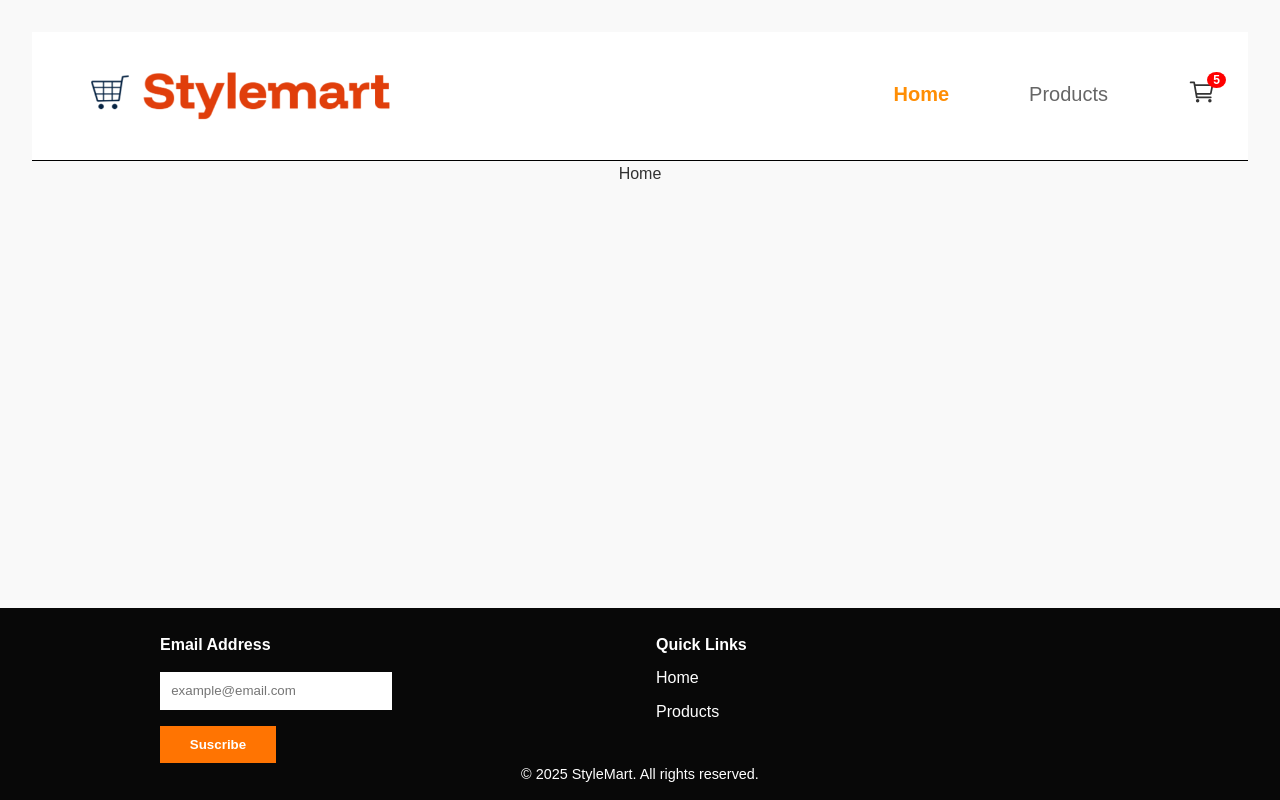
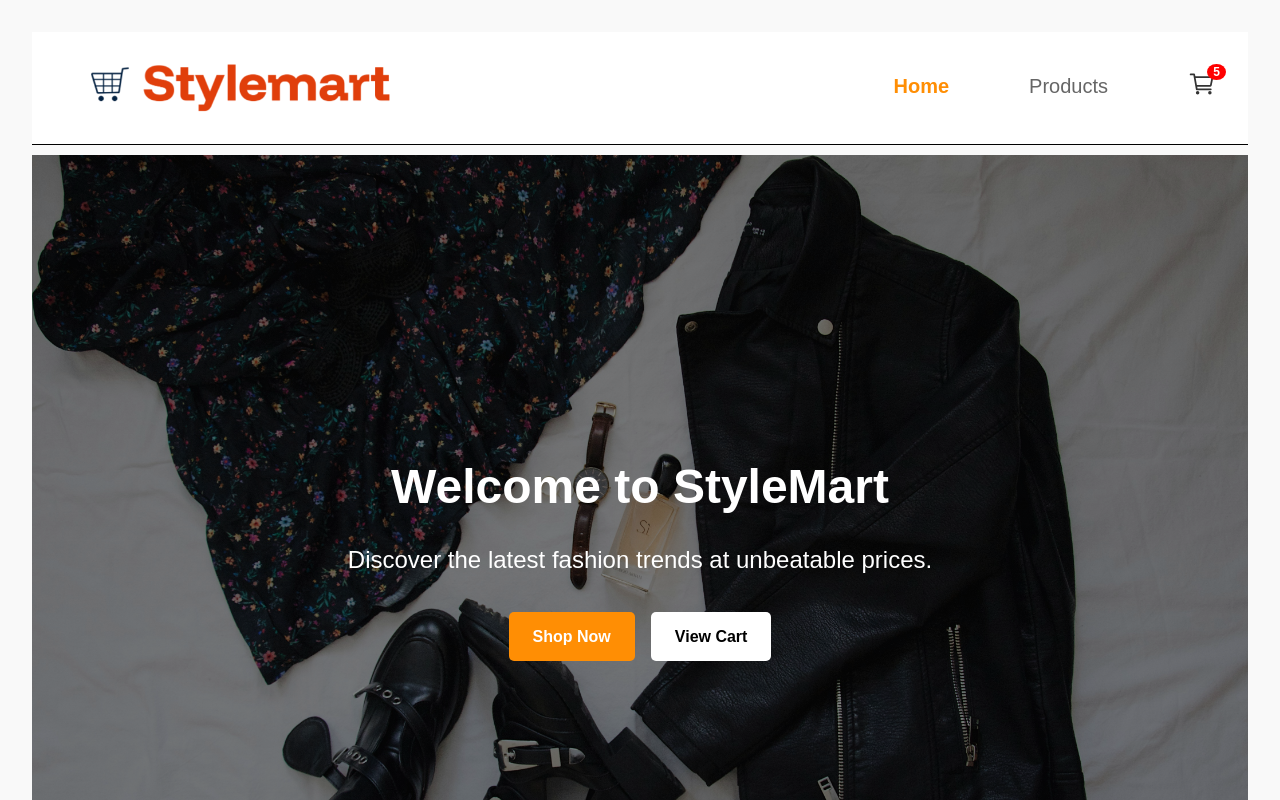
Before and after one commit to tanitee/E-commerce-App, a React (Vite) app in the folder stylemart/: page / in a window 1280 px wide. Shown: the top 800 px of the page. Built offline with nearby package versions, Linux system fonts and the light colour scheme.

Commit message:
hero section created and fixed overlapping footer

```diff
--- a/stylemart/src/components/Footer.jsx
+++ b/stylemart/src/components/Footer.jsx
@@ -2,8 +2,6 @@ import React from 'react'
 import {useForm} from 'react-hook-form'
 import '../styles/footer.css'
 import { Link } from 'react-router-dom'
-import Home from '../pages/Home'
-import Products from '../pages/Products'
 
 const Footer = () => {
   const {register, handleSubmit, formState: {errors}} = useForm()
--- /dev/null
+++ b/stylemart/src/components/LandingPage.jsx
@@ -0,0 +1,22 @@
+import React from 'react'
+import '../styles/landingpage.css'
+import { Link } from 'react-router-dom'
+
+const LandingPage = () => {
+  return (
+    <section className="hero">
+      <div className="hero-content">
+        <h1 className="hero-title">Welcome to StyleMart</h1>
+        <p className="hero-subtitle">
+          Discover the latest fashion trends at unbeatable prices.
+        </p>
+        <div className="hero-buttons">
+          <Link to="/products" className="btn primary-btn">Shop Now</Link>
+          <Link to="/cart" className="btn secondary-btn">View Cart</Link>
+        </div>
+      </div>
+    </section>
+  )
+}
+
+export default LandingPage
--- a/stylemart/src/components/MainLayouts.jsx
+++ b/stylemart/src/components/MainLayouts.jsx
@@ -4,15 +4,16 @@ import Navbar from './Navbar'
 import Footer from './Footer'
 
 
+
 const MainLayouts = () => {
   return (
-    <>
-    <Navbar />
-    <main>
+    <div className="app-container">
+      <Navbar />
+      <main className="content">
         <Outlet />
-    </main>
-    <Footer />
-    </>
+      </main>
+      <Footer />
+    </div>
   );
 }
 
--- a/stylemart/src/index.css
+++ b/stylemart/src/index.css
@@ -21,3 +21,18 @@ img {
   height: auto;
   display: block;
 }
+
+html, body, #root {
+  height: 100%;
+  margin: 0;
+}
+
+.app-container {
+  display: flex;
+  flex-direction: column;
+  min-height: 100vh;
+}
+
+.content {
+  flex: 1;
+}
--- a/stylemart/src/pages/Home.jsx
+++ b/stylemart/src/pages/Home.jsx
@@ -1,8 +1,15 @@
 import React from 'react'
+import LandingPage from '../components/LandingPage'
 
 const Home = () => {
   return (
-    <div>Home</div>
+    <>
+      <LandingPage />
+      <div>Home</div>
+      <p>hey</p>
+      <p>sup</p>
+    </>
+
   )
 }
 
--- a/stylemart/src/styles/footer.css
+++ b/stylemart/src/styles/footer.css
@@ -3,9 +3,6 @@
   color: white;
   text-align: center;
   padding: 1.5rem 0;
-  position: fixed;
-  bottom: 0;
-  left: 0;
   width: 100%;
 }
 .email-cont{
--- /dev/null
+++ b/stylemart/src/styles/landingPage.css
@@ -0,0 +1,62 @@
+.hero {
+  height: 100vh;
+  background: linear-gradient(
+      rgba(0, 0, 0, 0.5),
+      rgba(0, 0, 0, 0.5)
+    ),
+    url("../assets/images/hero-banner.jpg") center/cover no-repeat;
+  display: flex;
+  justify-content: center;
+  align-items: center;
+  text-align: center;
+  color: white;
+  padding: 0 1rem;
+  margin-top: 10px;
+}
+
+.hero-content {
+  max-width: 700px;
+}
+
+.hero-title {
+  font-size: 3rem;
+  font-weight: bold;
+  margin-bottom: 1rem;
+}
+
+.hero-subtitle {
+  font-size: 1.5rem;
+  margin-bottom: 2rem;
+}
+
+.hero-buttons {
+  display: flex;
+  justify-content: center;
+  gap: 1rem;
+}
+
+.btn {
+  padding: 0.75rem 1.5rem;
+  border-radius: 5px;
+  font-weight: bold;
+  text-decoration: none;
+  transition: all 0.3s ease;
+}
+
+.primary-btn {
+  background: #ff8e04;
+  color: white;
+}
+
+.primary-btn:hover {
+  background:  #c76f04;
+}
+
+.secondary-btn {
+  background: white;
+  color: #000000;
+}
+
+.secondary-btn:hover {
+  background: #f3f4f6;
+}
--- /dev/null
+++ b/stylemart/src/styles/layout.css
@@ -0,0 +1,19 @@
+
+.app-container {
+  display: flex;
+  flex-direction: column;
+  min-height: 100vh;
+}
+
+
+.content {
+  flex: 1;
+}
+
+
+footer {
+  background-color: #212121;
+  color: white;
+  text-align: center;
+  padding: 1rem 0;
+}
--- a/stylemart/src/styles/navbar.css
+++ b/stylemart/src/styles/navbar.css
@@ -2,7 +2,7 @@
   display: flex;
   justify-content: space-between;
   align-items: center;
-  padding: 1rem 2rem;
+  padding: 0.5rem 2rem;
   background-color: #fff;
   border-bottom: 1px solid #000000;
 }
```
Also changed, not shown: stylemart/src/assets/images/hero-banner.jpg (added).
